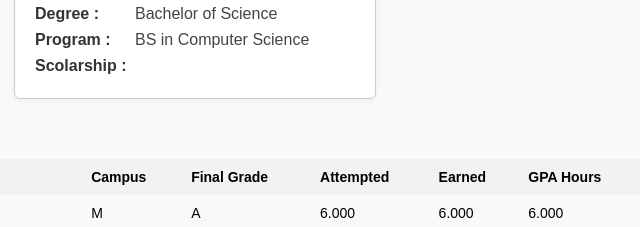
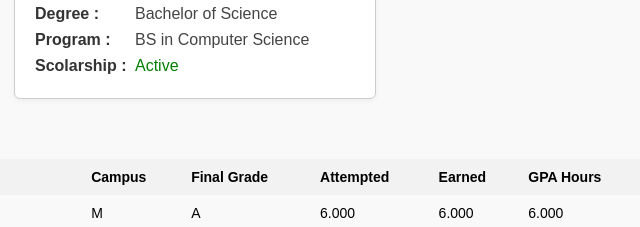
Before and after one commit to adagradebook/gradebook, a plain HTML site: page grades.html in a window 1280 px wide. Shown: the part 234-461 px from the top of the page, 378-1018 px from the left. Drawn offline with Linux system fonts and the light colour scheme.

Commit message:
Update grades.html

```diff
--- a/grades.html
+++ b/grades.html
@@ -60,7 +60,7 @@
     </div>
     <div class="info-item">
       <div class="info-label">Scolarship :</div>
-      <div class="info-value" style="color: green;"></div>
+      <div class="info-value" style="color: green;">Active</div>
     </div>
    </div>
   </div>
```
